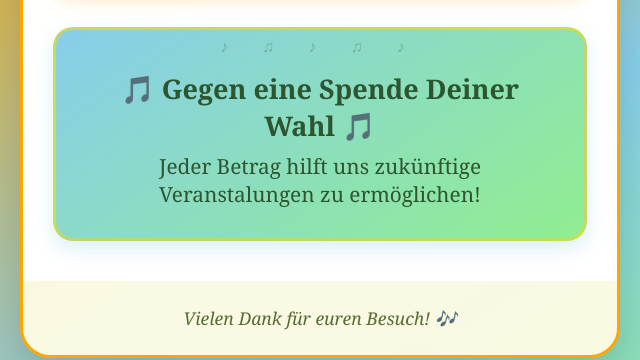
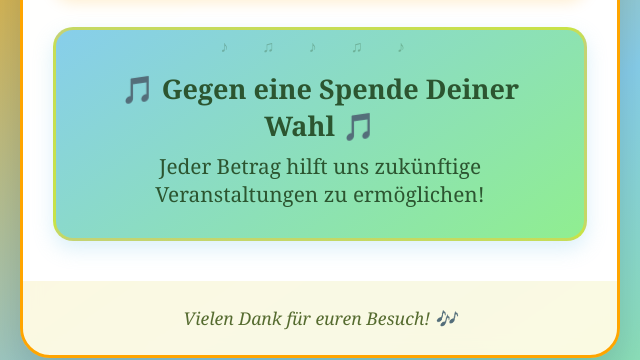
Before and after one commit to TJK-dev/chor-getraenkekarte, a plain HTML site: page index.html in a window 1280 px wide. Shown: the part 1419-1779 px from the top of the page, 320-960 px from the left. Drawn offline with Linux system fonts and the light colour scheme.

Commit message:
Update index.html

```diff
--- a/index.html
+++ b/index.html
@@ -332,7 +332,7 @@
 
             <div class="donation-note">
                 <strong>🎵 Gegen eine Spende Deiner Wahl 🎵</strong>
-                Jeder Betrag hilft uns zukünftige Veranstalungen zu ermöglichen!
+                Jeder Betrag hilft uns zukünftige Veranstaltungen zu ermöglichen!
             </div>
         </div>
 
```
